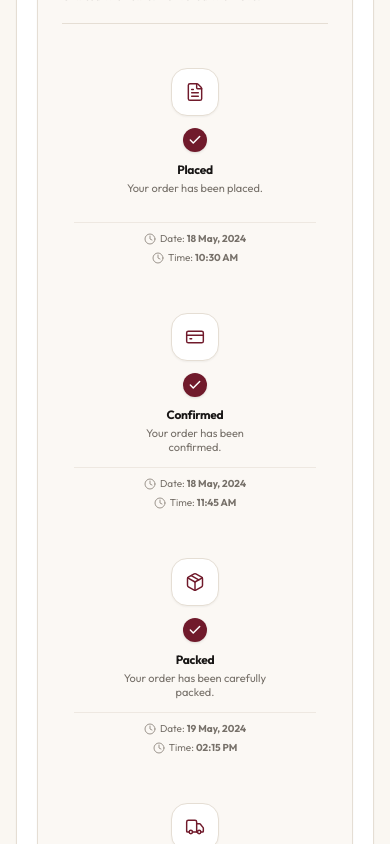
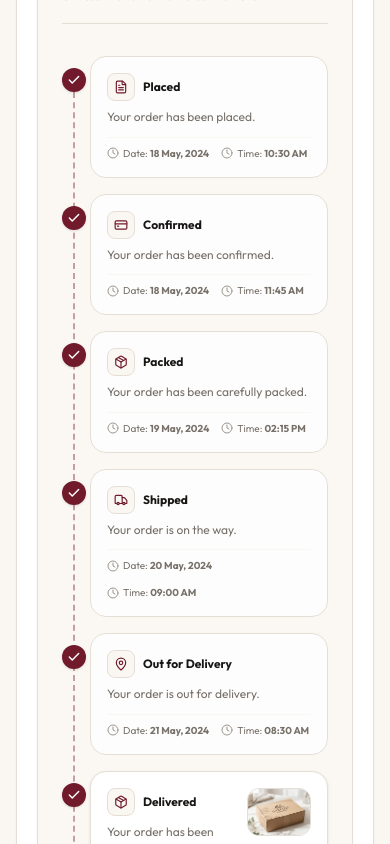
Before and after one commit to aviralshukla2612-png/darelief-footware, a Next.js app: page /account/track-order in a window 390 px wide. Shown: the part 980-1824 px from the top of the page. Built offline with nearby package versions, Linux system fonts and the light colour scheme; a web font is replaced by a local one.

Commit message:
feat(track-order): optimize mobile view with connected vertical timeline and compact stage cards

```diff
--- a/app/account/track-order/page.jsx
+++ b/app/account/track-order/page.jsx
@@ -234,10 +234,12 @@ export default function TrackOrderPage() {
             </p>
           </div>
 
-          {/* Stepper Timeline: Responsive Horizontal Desktop / Vertical Mobile */}
-          <div className="relative">
+          {/* Stepper Timeline: Responsive Horizontal Desktop / Connected Vertical Mobile */}
+          <div>
+            {/* Desktop View: Horizontal 6-Column Wavy Stepper (lg:block) */}
+            <div className="hidden lg:block relative">
               {/* Desktop Connective Dotted Curve Line */}
-            <div className="hidden lg:block absolute top-[58px] left-[6%] right-[6%] h-[2px] z-0 pointer-events-none">
+              <div className="absolute top-[58px] left-[6%] right-[6%] h-[2px] z-0 pointer-events-none">
                 <svg className="w-full h-12 overflow-visible" preserveAspectRatio="none" viewBox="0 0 1000 40">
                   <path
                     d="M 0,20 Q 200,-5 400,20 T 800,20 T 1000,20"
@@ -251,7 +253,7 @@ export default function TrackOrderPage() {
               </div>
 
               {/* Stepper Nodes Grid */}
-            <div className="grid grid-cols-1 sm:grid-cols-2 lg:grid-cols-6 gap-6 lg:gap-3 relative z-10">
+              <div className="grid grid-cols-6 gap-3 relative z-10">
                 {journeySteps.map((step) => {
                   const Icon = step.icon;
                   const isHighlight = step.isFinalHighlight;
@@ -308,6 +310,70 @@ export default function TrackOrderPage() {
                         <div className="flex items-center justify-center gap-1">
                           <Clock className="w-3 h-3 text-[#9B948C]" />
                           <span>Time: <strong>{step.time}</strong></span>
+                        </div>
+                      </div>
+                    </div>
+                  );
+                })}
+              </div>
+            </div>
+
+            {/* Mobile / Tablet View (< lg): Connected Luxury Vertical Stepper */}
+            <div className="lg:hidden relative pl-7 sm:pl-8 space-y-4">
+              {/* Vertical Connecting Dashed Line */}
+              <div className="absolute left-[11px] sm:left-[15px] top-4 bottom-6 w-[2px] border-l-2 border-dashed border-[#701A2B]/40" />
+
+              {journeySteps.map((step) => {
+                const Icon = step.icon;
+                const isHighlight = step.isFinalHighlight;
+
+                return (
+                  <div key={step.stepNumber} className="relative flex items-start gap-3.5">
+                    {/* Checkmark Node Circle placed on vertical line */}
+                    <div className="absolute -left-7 sm:-left-8 top-3 w-6 h-6 rounded-full bg-[#701A2B] text-white flex items-center justify-center text-xs font-bold shadow-sm z-10">
+                      <Check className="w-3.5 h-3.5 stroke-[2.5]" />
+                    </div>
+
+                    {/* Step Content Card */}
+                    <div
+                      className={`flex-1 p-4 rounded-2xl border transition-all ${
+                        isHighlight
+                          ? "bg-white border-[#E5DED4] shadow-sm"
+                          : "bg-white/80 border-[#E5DED4]"
+                      }`}
+                    >
+                      <div className="flex items-start justify-between gap-3">
+                        <div className="space-y-1">
+                          <div className="flex items-center gap-2">
+                            <div className="w-7 h-7 rounded-lg bg-[#FAF7F2] border border-[#E5DED4] text-[#701A2B] flex items-center justify-center shrink-0">
+                              <Icon className="w-3.5 h-3.5" />
+                            </div>
+                            <h4 className="text-xs sm:text-sm font-bold text-[#181615]">{step.title}</h4>
+                          </div>
+                          <p className="text-xs text-[#77716A] leading-relaxed pt-0.5">{step.subtext}</p>
+                        </div>
+
+                        {/* Highlighted image on Delivered step */}
+                        {isHighlight && (
+                          <div className="w-16 h-12 rounded-xl overflow-hidden bg-[#FAF7F2] border border-[#E5DED4] shrink-0">
+                            <img
+                              src="/images/delivery-box.jpg"
+                              alt="Delivered Package"
+                              className="w-full h-full object-cover"
+                            />
+                          </div>
+                        )}
+                      </div>
+
+                      <div className="mt-2.5 pt-2 border-t border-[#FAF7F2] flex flex-wrap items-center gap-3 text-[10px] text-[#77716A]">
+                        <div className="flex items-center gap-1">
+                          <Clock className="w-3 h-3 text-[#9B948C]" />
+                          <span>Date: <strong>{step.date}</strong></span>
+                        </div>
+                        <div className="flex items-center gap-1">
+                          <Clock className="w-3 h-3 text-[#9B948C]" />
+                          <span>Time: <strong>{step.time}</strong></span>
+                        </div>
                       </div>
                     </div>
                   </div>
```
Lines whose indentation alone changed are shown as unchanged.
